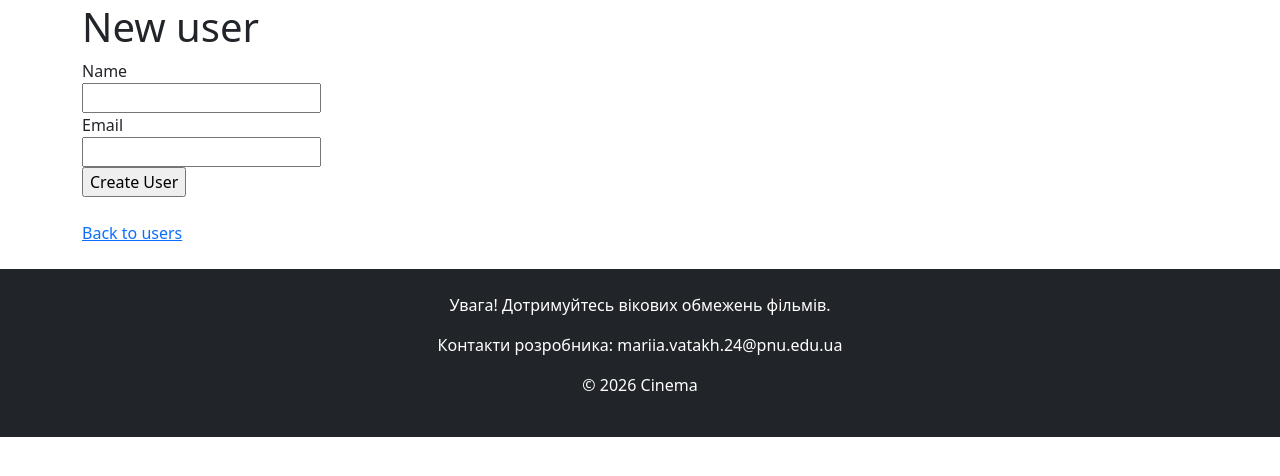
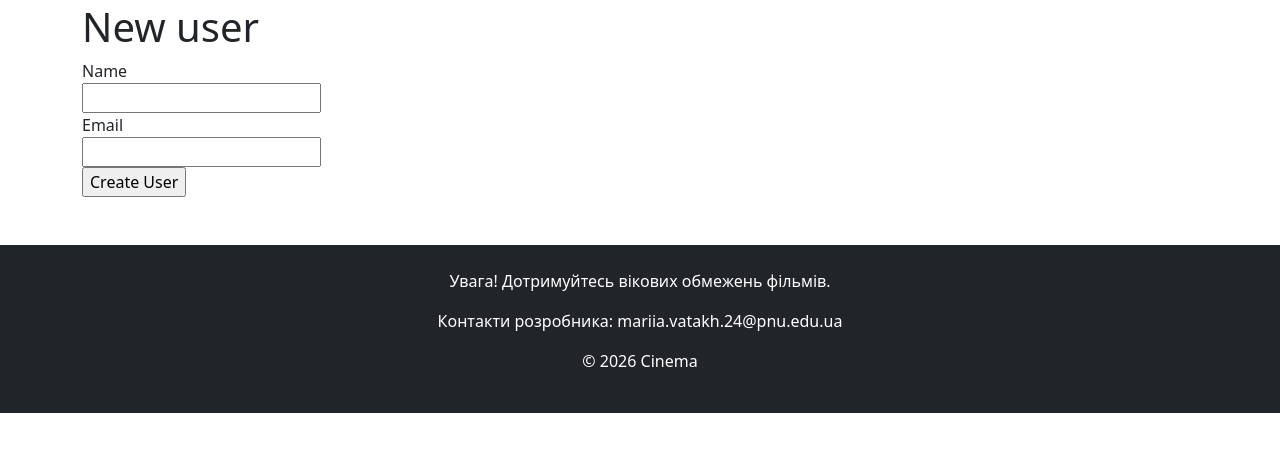
Before and after one commit to MariaVatah/ruby-labs, a Rails app: page /users/new in a window 1280 px wide. Shown: the part 251-727 px from the top of the page. Run offline with Rails 7, Linux system fonts and the light colour scheme; some libraries are stand-ins or nearby versions.

Commit message:
Fix delete all users and remove duplicate link

```diff
--- a/Lab7RailsApp/app/controllers/users_controller.rb
+++ b/Lab7RailsApp/app/controllers/users_controller.rb
@@ -57,6 +57,12 @@ class UsersController < ApplicationController
     end
   end
 
+  def destroy_all
+      User.destroy_all
+
+      redirect_to users_path, notice: "Усі користувачі успішно видалені."
+    end
+
   private
     # Use callbacks to share common setup or constraints between actions.
     def set_user
@@ -67,10 +73,4 @@ class UsersController < ApplicationController
     def user_params
       params.expect(user: [ :name, :email ])
     end
-
-    def destroy_all
-      User.destroy_all
-
-      redirect_to users_path, notice: "Усі користувачі успішно видалені."
-    end
 end
--- a/Lab7RailsApp/app/views/users/new.html.erb
+++ b/Lab7RailsApp/app/views/users/new.html.erb
@@ -5,7 +5,3 @@
 <%= render "form", user: @user %>
 
 <br>
-
-<div>
-  <%= link_to "Back to users", users_path %>
-</div>
```
